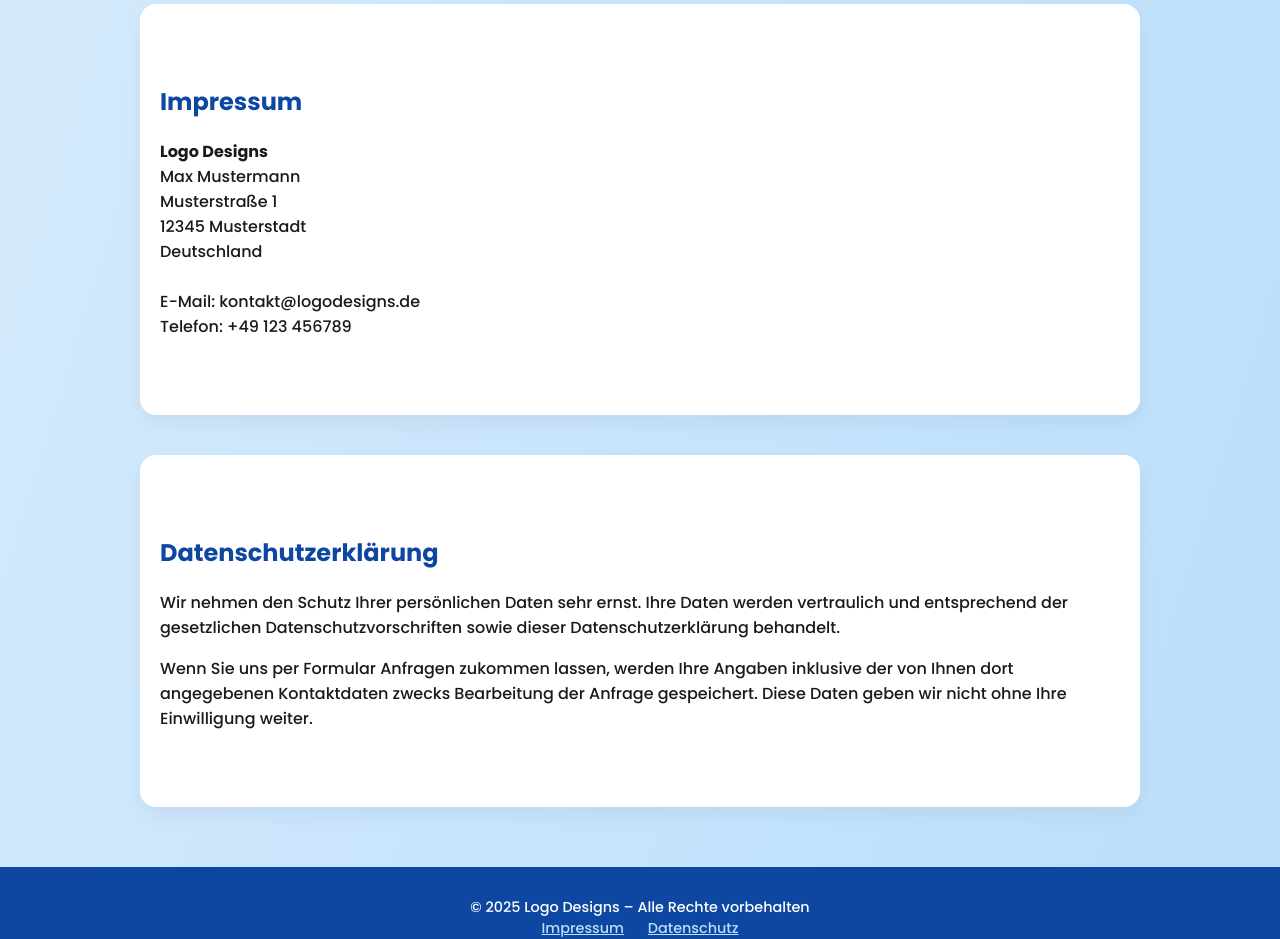
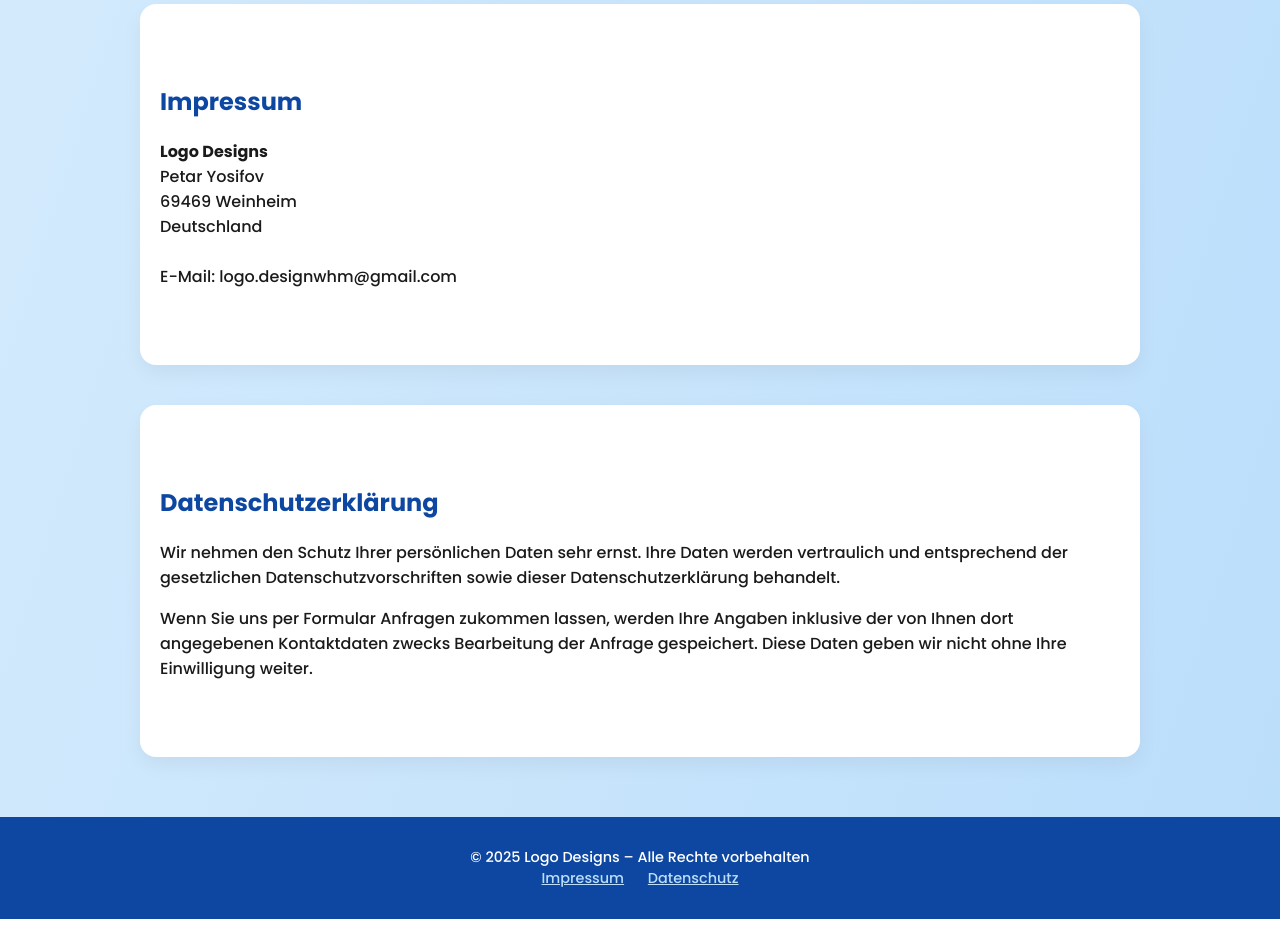
Before and after one commit to LogoDesign4you/LogoDesign, a plain HTML site: page index.html in a window 1280 px wide. Shown: the part 3160-4099 px from the top of the page. Drawn offline with Linux system fonts and the light colour scheme.

Commit message:
Add files via upload

```diff
--- a/index.html
+++ b/index.html
@@ -60,7 +60,7 @@
       color: white;
       box-shadow: 0 4px 12px rgba(0, 0, 0, 0.1);
     }
-    header img<img src="20250507_1758_Modernes Logo-Design_remix_01jtnqf80jej0bnq40ra4h67cy.png" alt="Logo Designs">
+    header img<img src="<a href="https://ibb.co/LD5SD4ML"><img src="https://i.ibb.co/xKHhKVyp/20250507-2005-Rundes-Logodesign-remix-01jtnyqhhefhp9bgc67gyrecek.png" alt="20250507-2005-Rundes-Logodesign-remix-01jtnyqhhefhp9bgc67gyrecek" border="0"></a>" alt="Logo Designs">
  {
       max-width: 180px;
       margin-bottom: 20px;
@@ -330,12 +330,10 @@
   <section id="impressum">
     <h2>Impressum</h2>
     <p><strong>Logo Designs</strong><br>
-    Max Mustermann<br>
-    Musterstraße 1<br>
-    12345 Musterstadt<br>
+    Petar Yosifov<br>
+    69469 Weinheim<br>
     Deutschland<br><br>
-    E-Mail: kontakt@logodesigns.de<br>
-    Telefon: +49 123 456789</p>
+    E-Mail: logo.designwhm@gmail.com<br>
   </section>
 
   <section id="datenschutz">
```
